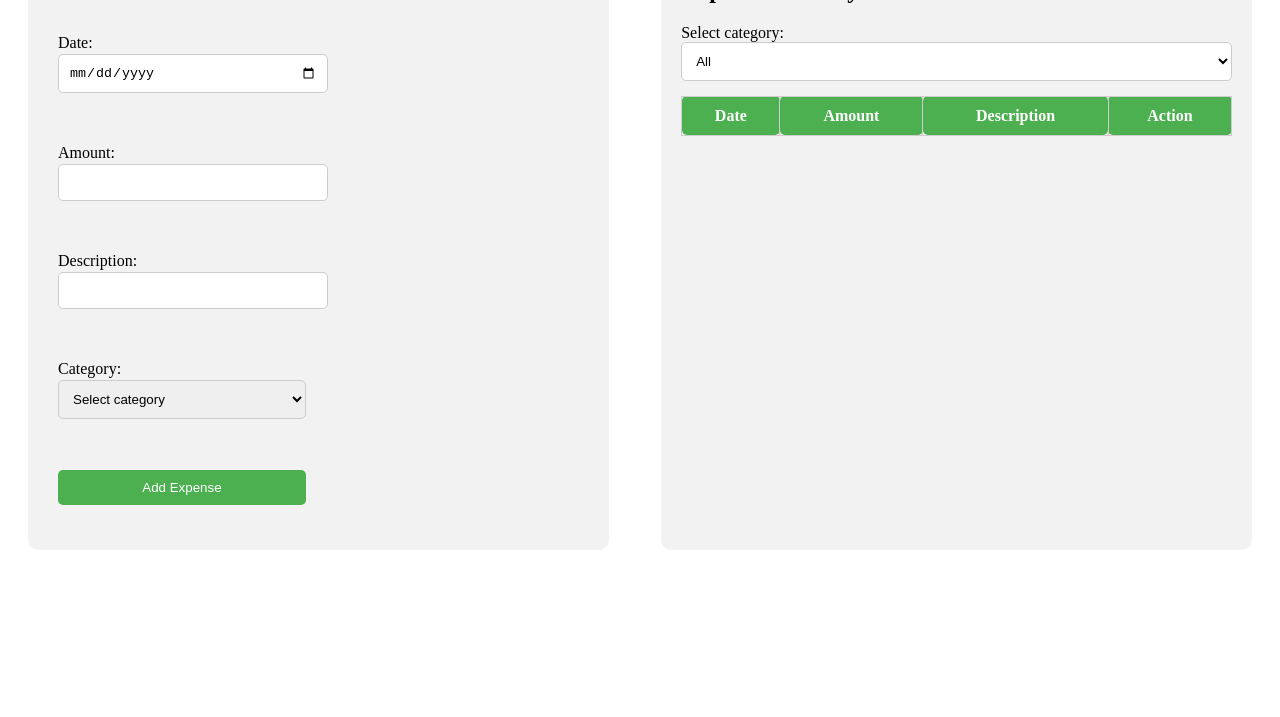
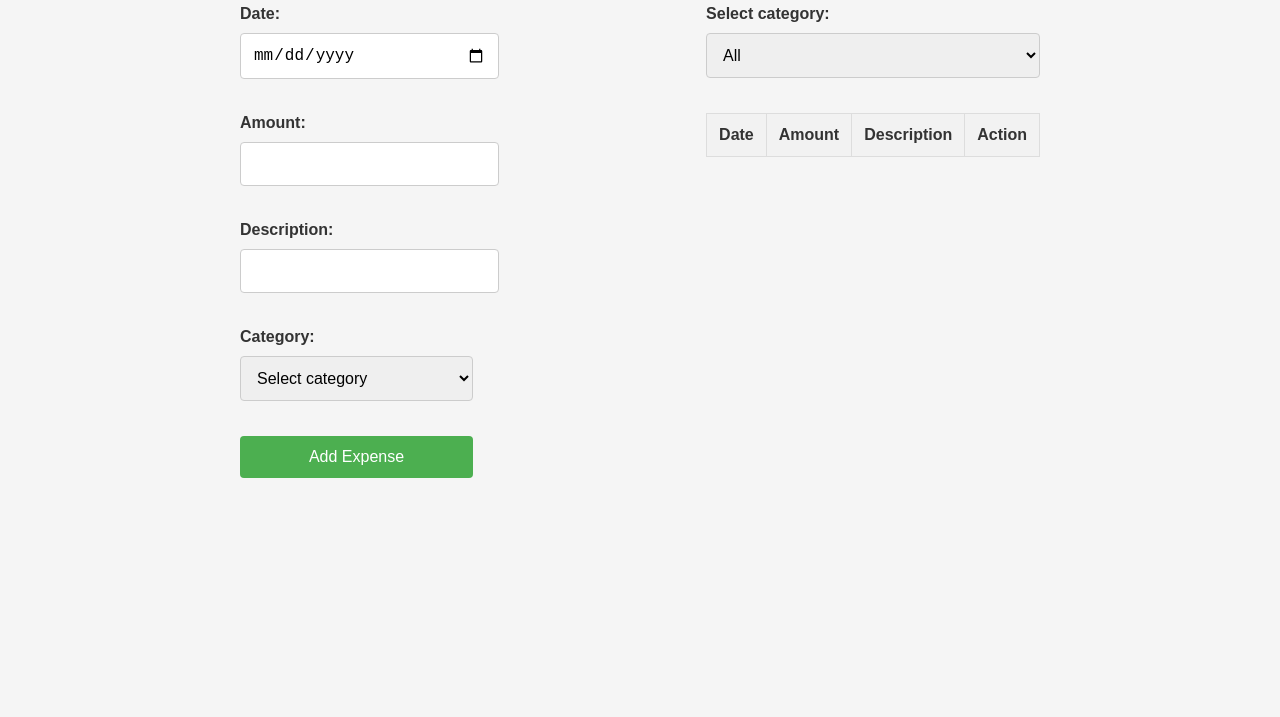
Before and after one commit to theankitdash/Personal-Finance-System-for-Expense-Tracking-and-Analysis, a website: page Login and Signup/Website/Expenses.html in a window 1280 px wide. Shown: the part 83-800 px from the top of the page. Drawn offline with Linux system fonts and the light colour scheme; no server answers.

Commit message:
Changes in fron-end codes

```diff
--- a/Login and Signup/Website/Expenses.html
+++ b/Login and Signup/Website/Expenses.html
@@ -4,22 +4,28 @@
     <meta charset="UTF-8">
     <meta name="viewport" content="width=device-width, initial-scale=1.0">
     <title>Financial Budget and Expenses</title>
-    <link rel="stylesheet" href ='css/Expenses.css'>
+    <link rel="stylesheet" href="css/Expenses.css">
 </head>
 <body>
-    <div class="expenses-container">
-    <div class="expenses">
+    <div class="container">
+        <section class="expenses">
+            <header>
                 <h2>Expenses</h2>
-        <form class="expenses" action="#" method="post">
+            </header>
+            <form action="#" method="post">
+                <div class="form-group">
                     <label for="expenseDate">Date:</label>
-            <input type="date" id="expenseDate" name="expenseDate" required><br><br>
-
+                    <input type="date" id="expenseDate" name="expenseDate" required>
+                </div>
+                <div class="form-group">
                     <label for="expenseAmount">Amount:</label>
-            <input type="number" id="expenseAmount" name="expenseAmount" required><br><br>
-
+                    <input type="number" id="expenseAmount" name="expenseAmount" required>
+                </div>
+                <div class="form-group">
                     <label for="expenseDescription">Description:</label>
-            <input type="text" id="expenseDescription" name="expenseDescription" required><br><br>
-
+                    <input type="text" id="expenseDescription" name="expenseDescription" required>
+                </div>
+                <div class="form-group">
                     <label for="expenseCategory">Category:</label>
                     <select id="expenseCategory" name="expenseCategory" required>
                         <option value="" disabled selected>Select category</option>
@@ -30,15 +36,18 @@
                         <option value="Clothing">Clothing</option>
                         <option value="Medical">Medical</option>
                         <option value="Investment">Investment</option>
-                <option value="Other Category">Other Category</option>
-            </select><br><br>
+                        <option value="Other">Other</option>
+                    </select>
+                </div>
+                <button id="saveExpenseBtn" type="submit">Add Expense</button>
+            </form>
+        </section>
 
-            <input id="saveExpenseBtn" type="submit" value="Add Expense">
-        </form>
-    </div>
-
-    <div class="expenses-history">
+        <section class="expenses-history">
+            <header>
                 <h2>Expenses History</h2>
+            </header>
+            <div class="filter">
                 <label for="selectCategory">Select category:</label>
                 <select id="selectCategory" onchange="filterExpenses()">
                     <option value="all">All</option>
@@ -49,8 +58,9 @@
                     <option value="Clothing">Clothing</option>
                     <option value="Medical">Medical</option>
                     <option value="Investment">Investment</option>
-            <option value="Other Category">Other Category</option>
+                    <option value="Other">Other</option>
                 </select>
+            </div>
             <table id="expensesTable">
                 <thead>
                     <tr>
@@ -62,7 +72,7 @@
                 </thead>
                 <tbody id="expensesTableBody"></tbody>
             </table>
-    </div>
+        </section>
     </div>
     <script src="js/Expenses.js"></script>
 </body>
--- a/Login and Signup/Website/css/Expenses.css
+++ b/Login and Signup/Website/css/Expenses.css
@@ -1,85 +1,88 @@
-/* Style for the container div */
-.expenses-container {
-  display: flex;
-  justify-content: space-between;
-  margin: 20px; /* Add some margin for spacing */
+body {
+  font-family: Arial, sans-serif;
+  background-color: #f5f5f5;
+  color: #333;
+  margin: 0;
+  padding: 0;
+  font-size: 16px;
 }
 
-/* Style for the expenses div */
-.expenses {
-  width: 45%; /* Adjust the width as needed */
-  padding: 15px;
-  background-color: #f2f2f2;
-  border-radius: 10px;
+.container {
+  max-width: 800px;
+  margin: 0 auto;
+  padding: 20px;
+  display: flex;
+  flex-wrap: wrap;
+  justify-content: space-between;
 }
 
-/* Style for the expenses history div */
-.expenses-history {
-  width: 45%; /* Adjust the width as needed */
-  padding: 20px;
-  background-color: #f2f2f2;
-  border-radius: 10px;
+.left-column, .right-column {
+  width: calc(50% - 10px);
+  margin-bottom: 20px;
 }
 
-/* Style for the form inside expenses */
-.expenses form {
-  display: flex;
-  flex-direction: column;
+.section {
+  margin-bottom: 40px;
 }
 
-/* Style for form labels */
-.expenses form label {
-  margin-bottom: 2px;
+h2 {
+  color: #444;
+  font-size: 24px;
 }
 
-/* Style for form inputs */
-.expenses form input,
-.expenses form select {
+.form-group {
+  margin-bottom: 20px;
+}
+
+label {
+  display: block;
+  margin-bottom: 10px;
+  font-weight: bold;
+}
+
+input, select, button {
   width: 100%;
-  padding: 10px;
+  padding: 12px;
   margin-bottom: 15px;
   border: 1px solid #ccc;
-  border-radius: 5px;
+  border-radius: 4px;
+  font-size: 16px;
 }
 
-/* Style for form submit button */
-.expenses form input[type="submit"] {
+button {
   background-color: #4CAF50;
   color: white;
   border: none;
-  border-radius: 5px;
   cursor: pointer;
+  transition: background-color 0.3s ease;
 }
 
-/* Style for expenses history select */
-.expenses-history select {
-  width: 100%;
-  padding: 10px;
-  margin-bottom: 15px;
-  border: 1px solid #ccc;
-  border-radius: 5px;
-  background-color: white;
-  cursor: pointer;
+button:hover {
+  background-color: #45a049;
 }
 
-/* Style for expenses history table */
-.expenses-history table {
+table {
   width: 100%;
   border-collapse: collapse;
+  margin-top: 20px;
 }
 
-/* Style for expenses history table header */
-.expenses-history th {
-  padding: 10px;
-  background-color: #4CAF50;
-  color: white;
-  border: 1px solid #ccc;
-  border-radius: 5px;
+table, th, td {
+  border: 1px solid #ddd;
 }
 
-/* Style for expenses history table cells */
-.expenses-history td {
-  padding: 10px;
-  border: 1px solid #ccc;
-  border-radius: 5px;
+th, td {
+  padding: 12px;
+  text-align: left;
 }
+
+th {
+  background-color: #f2f2f2;
+}
+
+@media (max-width: 768px) {
+  .left-column, .right-column {
+    width: 100%;
+    margin-bottom: 0;
+  }
+}
--- a/Login and Signup/Website/css/home.css
+++ b/Login and Signup/Website/css/home.css
@@ -2,8 +2,8 @@
 body {
   font-family: Arial, sans-serif;
   margin: 0;
-  background-color: #121212; /* Dark background color */
-  color: #e0e0e0; /* Light text color for contrast */
+  background-color: #f0f0f0;
+  color: #333;
   display: flex;
   flex-direction: column;
   min-height: 100vh;
@@ -13,11 +13,11 @@ body {
 
 /* Style the header */
 header {
-  background-color: #1f1f1f; /* Darker background color */
-  color: white;
+  background-color: white;
+  color: #333;
   padding: 20px 0;
   text-align: center;
-  box-shadow: 0 2px 4px rgba(0, 0, 0, 0.3); /* Slightly darker shadow for contrast */
+  box-shadow: 0 2px 4px rgba(0, 0, 0, 0.1);
 }
 
 header .user-info {
@@ -46,11 +46,11 @@ header .user-info h1 {
 
 /* Style the side menu */
 .side-menu {
-  background-color: #2b2f33; /* Darker gray */
+  background-color: white;
   padding: 20px;
   min-width: 200px;
-  color: white;
-  box-shadow: 2px 0 5px rgba(0, 0, 0, 0.3); /* Slightly darker shadow */
+  color: black;
+  box-shadow: 2px 0 5px rgba(0, 0, 0, 0.1);
 }
 
 .side-menu ul {
@@ -63,7 +63,7 @@ header .user-info h1 {
 }
 
 .side-menu ul li a {
-  color: #bfc3c7; /* Lighter gray for text */
+  color: black;
   text-decoration: none;
   font-weight: 500;
   padding: 10px 15px;
@@ -72,18 +72,17 @@ header .user-info h1 {
 }
 
 .side-menu ul li a:hover {
-  background-color: #444a50; /* Slightly lighter gray for hover */
+  background-color: #ddd;
 }
-
 
 /* Style the container for the chart */
 .container {
   flex: 1;
   margin: 40px;
   padding: 20px;
-  background-color: #1f1f1f; /* Dark background for the container */
+  background-color: white;
   border-radius: 8px;
-  box-shadow: 0 2px 10px rgba(0, 0, 0, 0.3); /* Slightly stronger shadow for contrast */
+  box-shadow: 0 2px 10px rgba(0, 0, 0, 0.1);
   display: flex;
   justify-content: center;
   align-items: center;
```
Also changed, not shown: Login and Signup/Website/home.html (+0 -1 lines), Login and Signup/Website/js/home.js (+5 -5 lines). Lines whose indentation alone changed are shown as unchanged.
